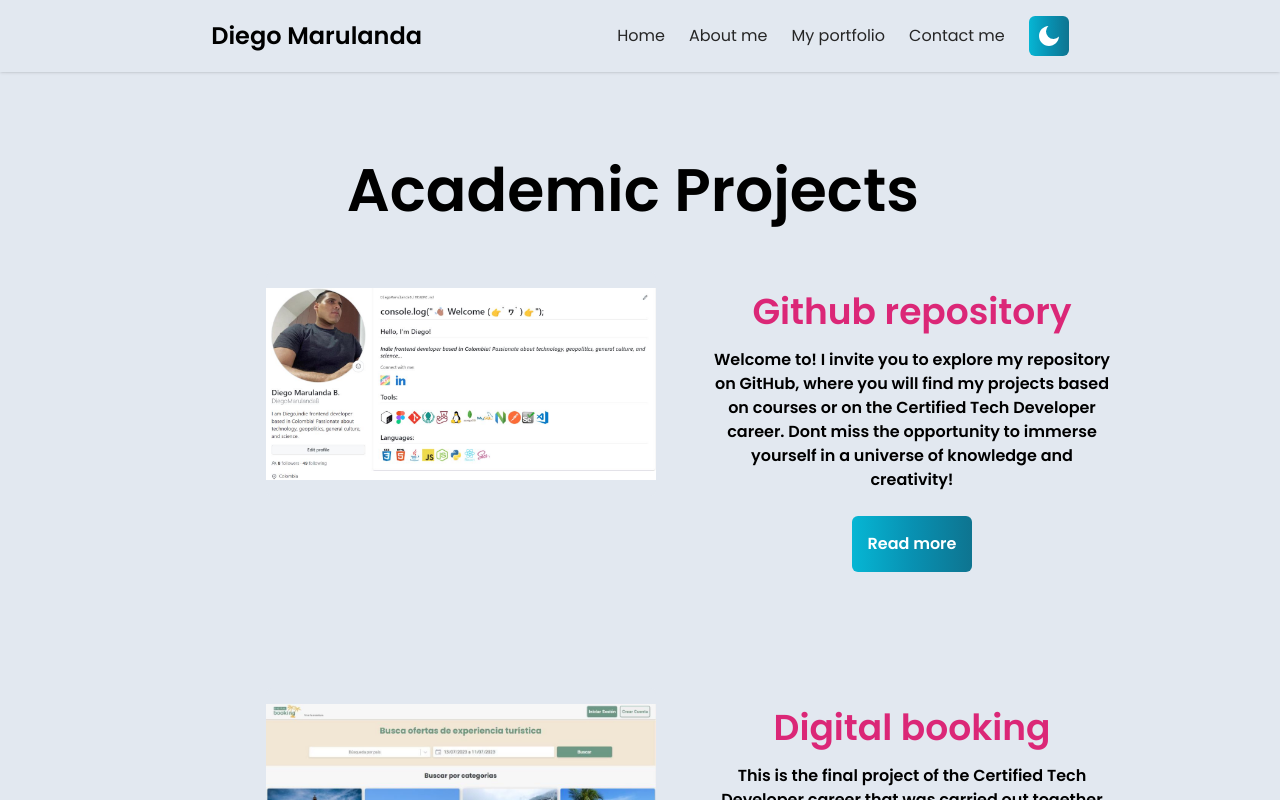
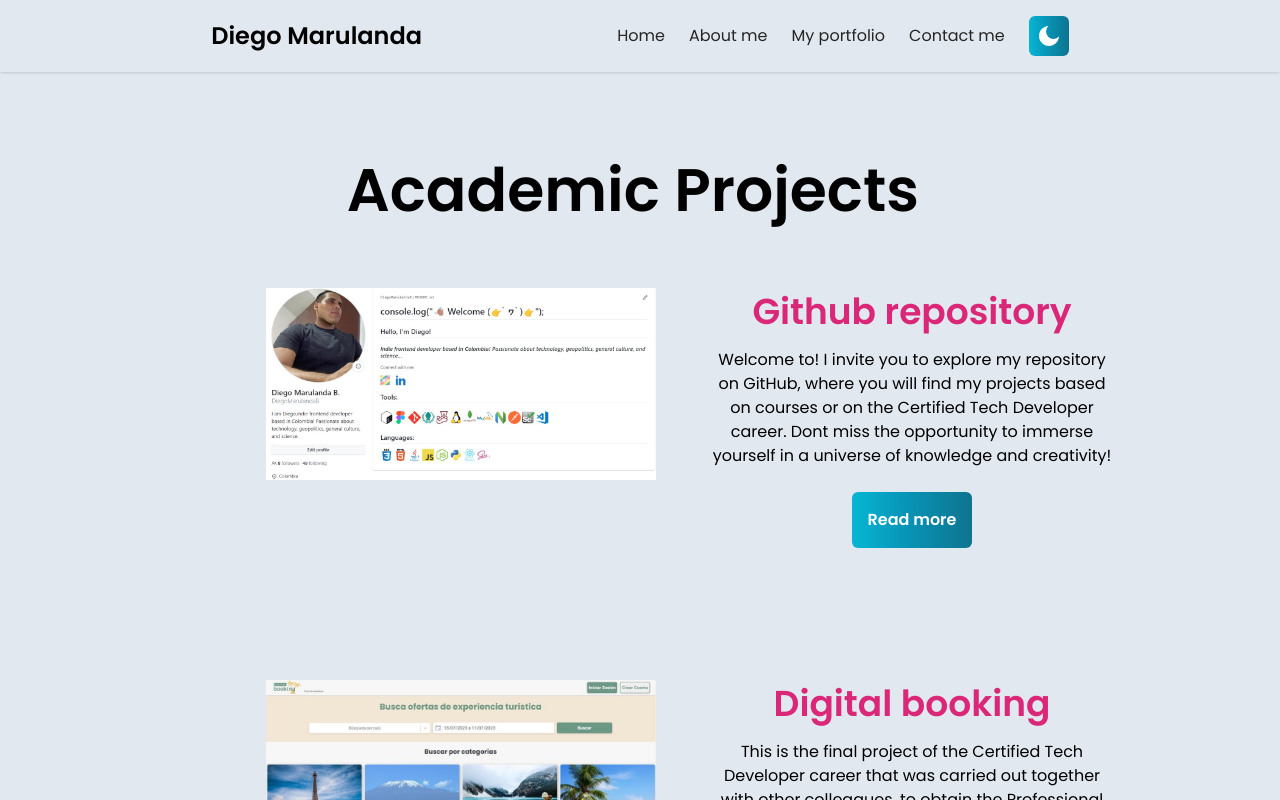
Before and after one commit to DiegoMarulandaB/Portfolio, a Next.js app: page /academicprojects in a window 1280 px wide. Shown: the top 800 px of the page. Built offline with nearby package versions, Linux system fonts and the light colour scheme.

Commit message:
add text_ligth_description_academic_personal_projects

```diff
--- a/src/app/academicprojects/page.tsx
+++ b/src/app/academicprojects/page.tsx
@@ -76,7 +76,7 @@ const AcademicProjects: React.FC = () => {
                   <h1 className="text-center  sm:text-1xl md:text-4xl lg:text-4xl xl:text-8xl font-bold mb-4  text-2xl mx-2 mr-2  text-pink-600">
                     {project.name}
                   </h1>
-                  <p className="text-center text-1xl sm:text-1xl md:text-1xl lg:text-1xl xl:text-2xl font-bold mx-2 mr-2 mb-4 ">
+                  <p className="text-center text-1xl sm:text-1xl md:text-1xl lg:text-1xl xl:text-2xl font-ligth mx-2 mr-2 mb-4 ">
                     {project.description}
                   </p>
                   {/* iconos de github */}
--- a/src/app/personalprojects/page.tsx
+++ b/src/app/personalprojects/page.tsx
@@ -72,7 +72,7 @@ const PersonalProjects: React.FC = () => {
                   <h1 className="flex flex-col text-center items-center justify-center  sm:text-1xl md:text-4xl lg:text-4xl xl:text-8xl font-bold mb-4 mx-2 mr-2 text-2xl  text-pink-600">
                     {project.name}
                   </h1>
-                  <p className="flex flex-col text-center items-center justify-center  sm:text-1xl md:text-1xl lg:text-1xl xl:text-4xl mx-2 mr-2 mb-4 ">
+                  <p className="flex flex-col text-center items-center justify-center text-ligth  sm:text-1xl md:text-1xl lg:text-1xl xl:text-4xl mx-2 mr-2 mb-4 ">
                     {project.description}
                   </p>
                   {/* icons of github */}
```
